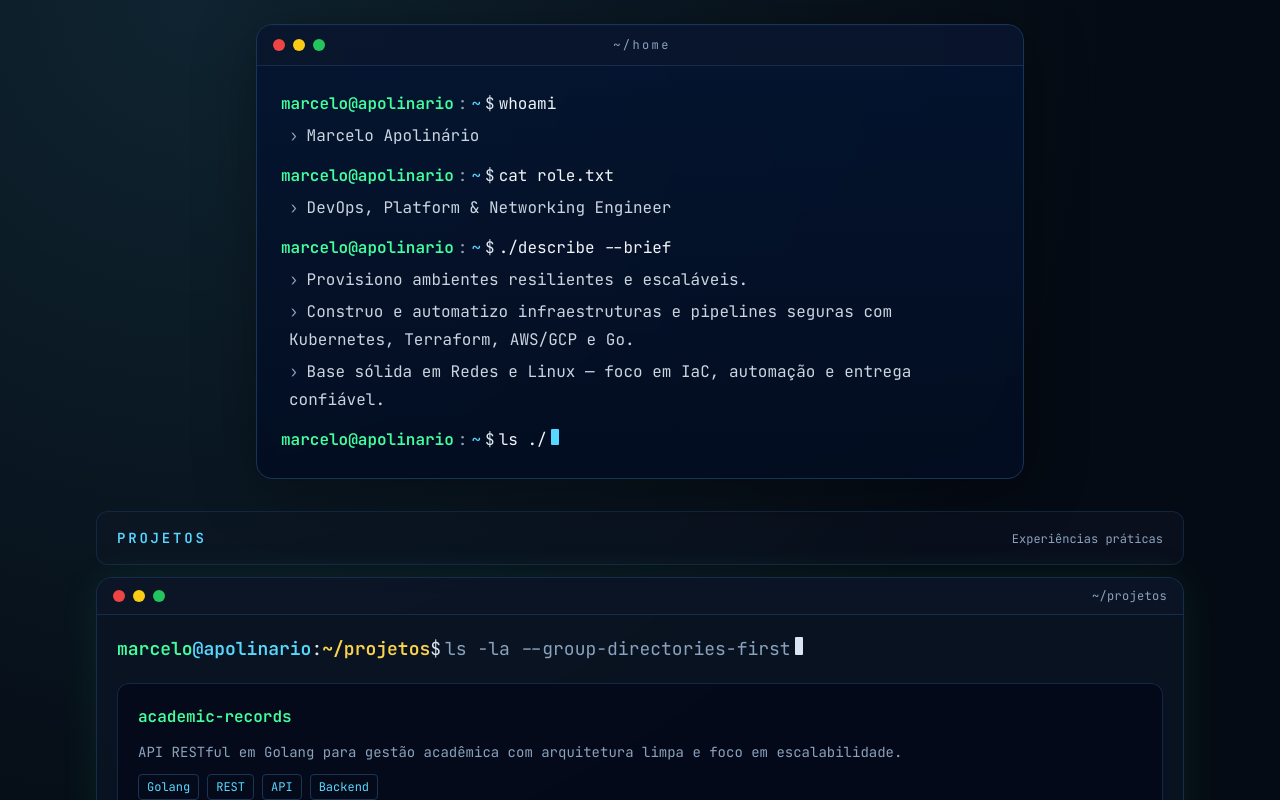
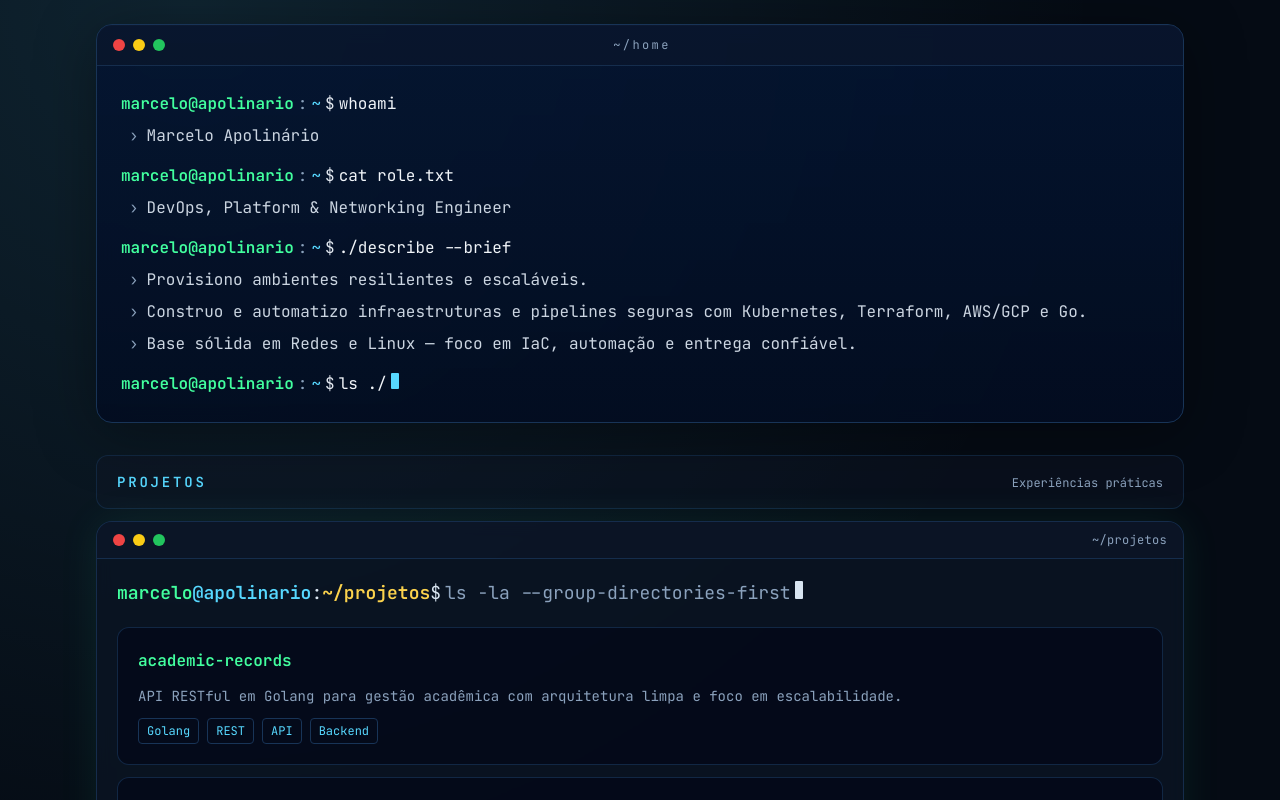
Before and after one commit to apolinario0x21/sturdy-parakeet, a Next.js app: page / in a window 1280 px wide. Shown: the top 800 px of the page. Built offline with nearby package versions, Linux system fonts and the light colour scheme.

Commit message:
Adjust hero section width to match page layout

```diff
--- a/components/sections/Hero.tsx
+++ b/components/sections/Hero.tsx
@@ -218,7 +218,7 @@ export function Hero() {
 
   return (
     <header className="grid w-full grid-cols-1">
-      <section className="hero-panel terminal-card mx-auto w-full max-w-3xl overflow-hidden border-term-border">
+      <section className="hero-panel terminal-card w-full overflow-hidden border-term-border">
         <div className="flex items-center justify-between border-b border-term-border/80 bg-slate-900/50 px-4 py-3">
           <div className="flex items-center gap-2">
             <span className="h-3 w-3 rounded-full bg-red-500" />
```
